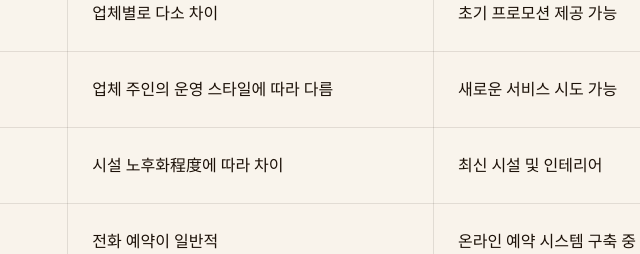
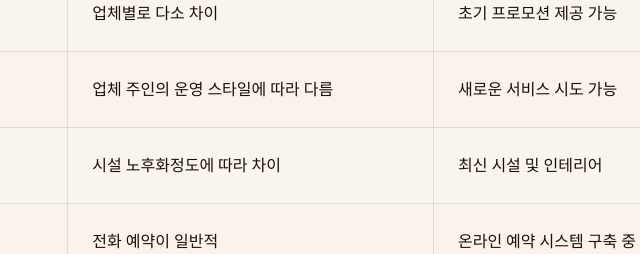
Before and after one commit to dydrkrtks7-cmd/bp-t3b03-sa-korean-food, a plain HTML site: page index.html in a window 1280 px wide. Shown: the part 3260-3514 px from the top of the page, 427-1067 px from the left. Drawn offline with nearby package versions, Linux system fonts and the light colour scheme; a web font is replaced by a local one.

Commit message:
fix: 프롬프트 유출·한자 조각·반복 파손 제거 (1 files)

```diff
--- a/index.html
+++ b/index.html
@@ -611,7 +611,7 @@ text-align: center;
 <tr>
 <td>시설 상태</td>
 <td>일정 수준의 관리 유지</td>
-<td>시설 노후화程度에 따라 차이</td>
+<td>시설 노후화정도에 따라 차이</td>
 <td>최신 시설 및 인테리어</td>
 </tr>
 <tr>
```
